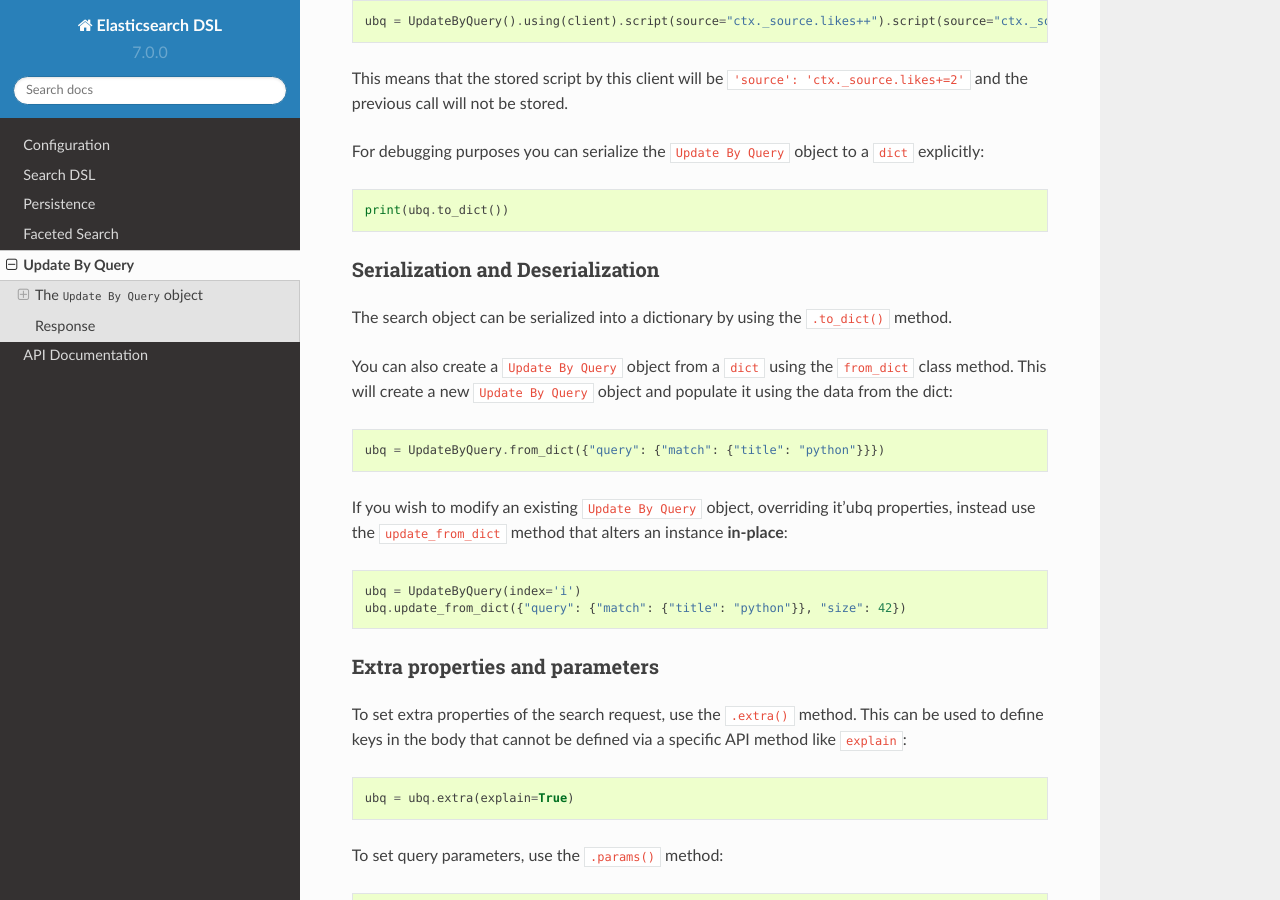
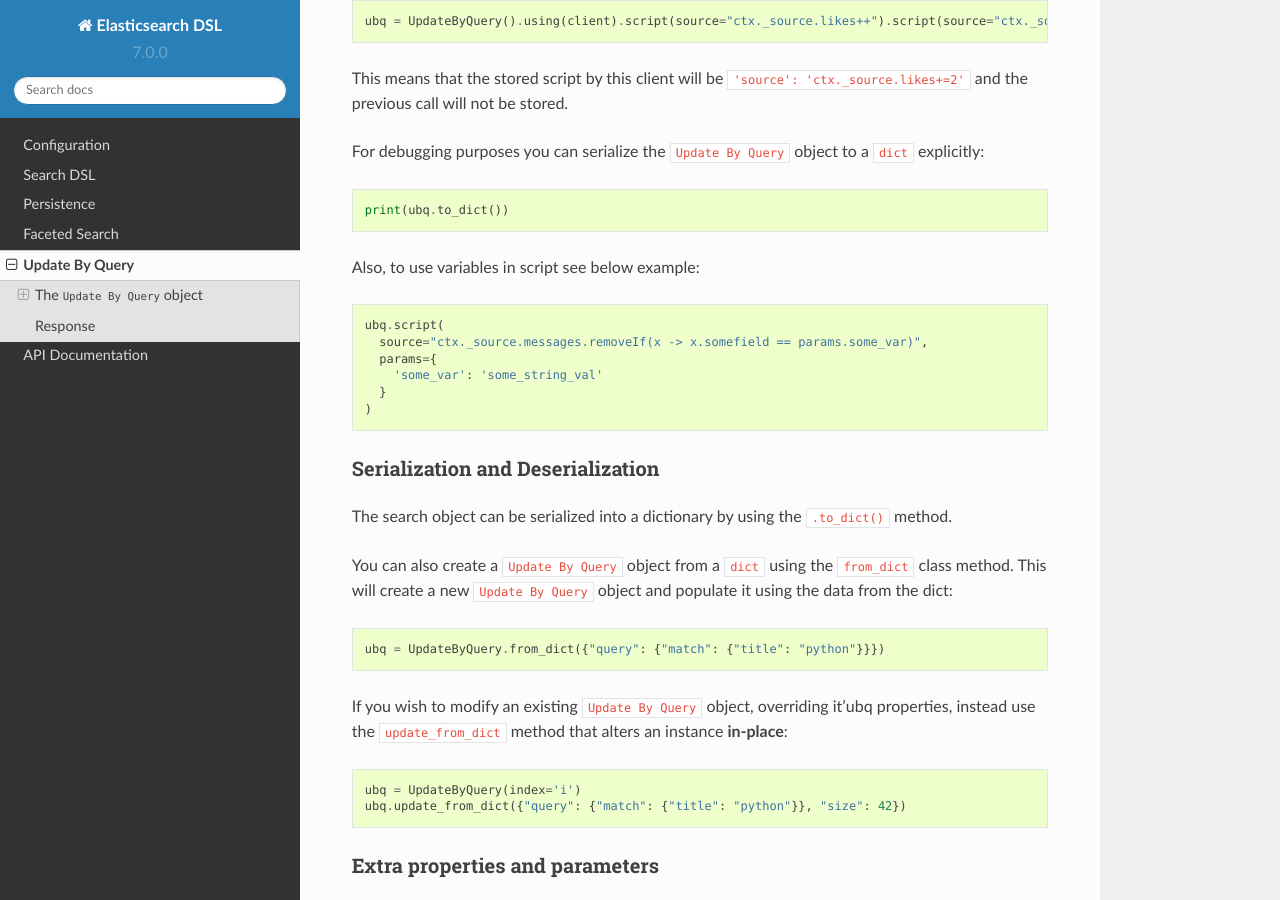
Before and after one commit to elastic/elasticsearch-dsl-py, a Sphinx documentation site: the page built from docs/update_by_query.rst, in a window 1280 px wide and 900 px high, scrolled down 1431 px. Built offline with Sphinx 7.4.7 and the Read the Docs theme 2.0.0, drawn with Linux system fonts in a browser that asks for light colours.

Commit message:
Added example with how to use variables in UpdateByQuery.script()

```diff
--- a/docs/update_by_query.rst
+++ b/docs/update_by_query.rst
@@ -80,6 +80,17 @@ explicitly:
 
     print(ubq.to_dict())
 
+Also, to use variables in script see below example:
+
+.. code:: python
+
+    ubq.script(
+      source="ctx._source.messages.removeIf(x -> x.somefield == params.some_var)",
+      params={
+        'some_var': 'some_string_val'
+      }
+    )
+
 Serialization and Deserialization
 ~~~~~~~~~~~~~~~~~~~~~~~~~~~~~~~~~
 
```
